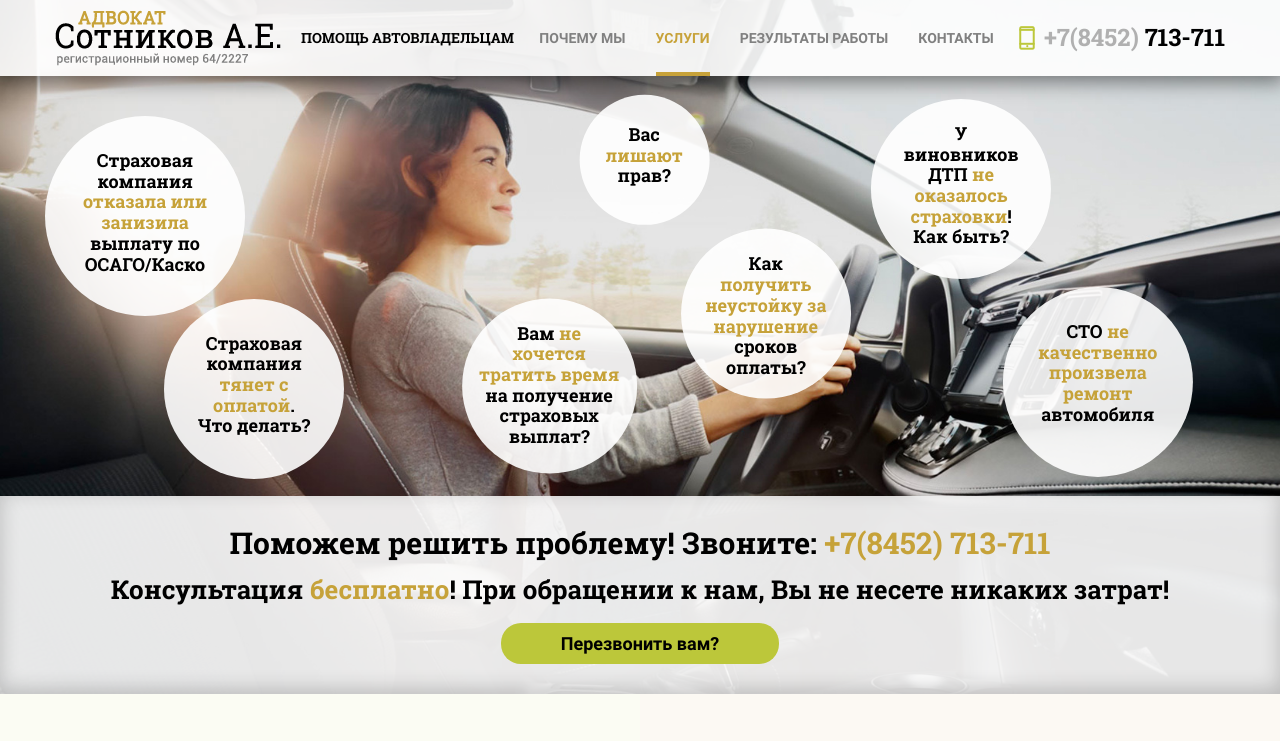
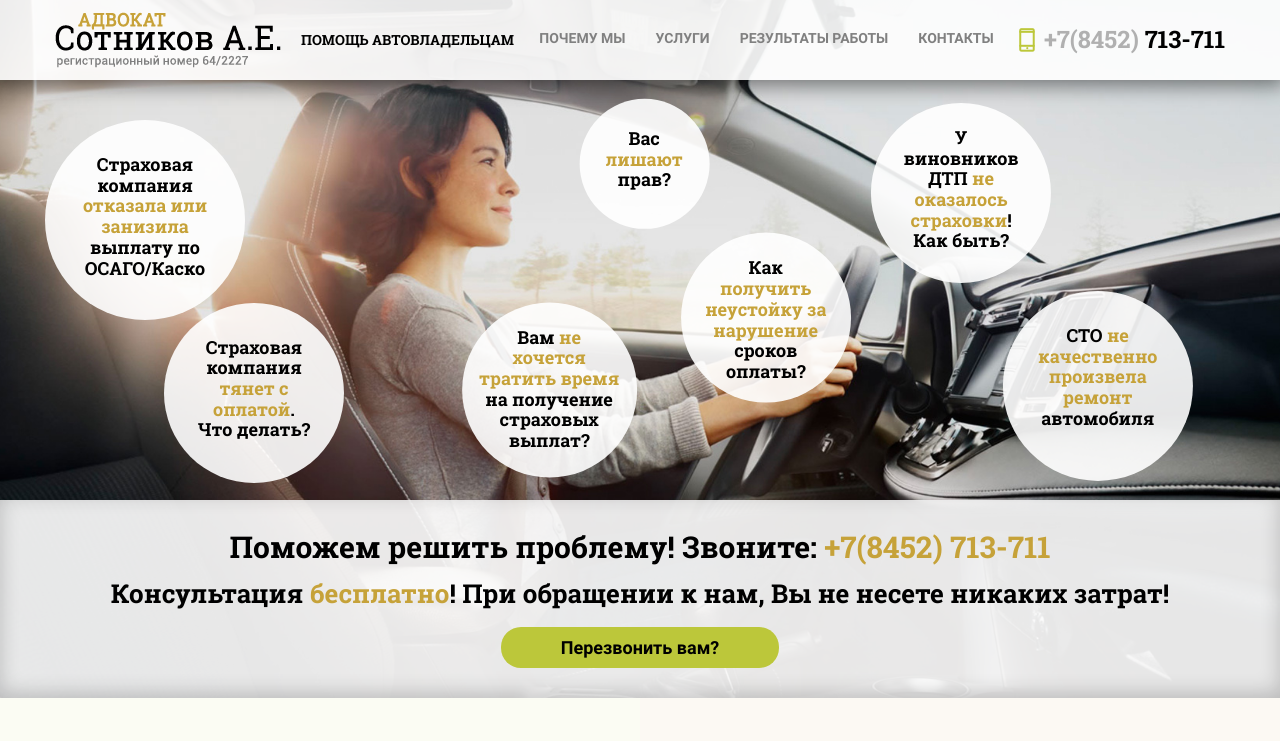
Before and after one commit to snvoke/landing-page, a website: page src/index.html in a window 1280 px wide. Shown: the top 741 px of the page. Drawn offline with Linux system fonts and the light colour scheme.

Commit message:
Changed the menu border

```diff
--- a/src/sass/style.scss
+++ b/src/sass/style.scss
@@ -64,35 +64,19 @@ body {
 
 .nav__link {
   display: block;
-  padding: 30px 15px;
+  padding: 30px 0;
+  margin: 0 15px;
   text-transform: uppercase;
   text-decoration: none;
   color: $gray;
-  transition: color ease .15s, background-color ease .15s;
   user-select: none;
+  border-bottom: 4px solid transparent;
 
   &:hover {
-    background-color: rgba(#000, .1);
+    border-bottom: 4px solid $brown-light;
     color: $brown-light;
   }
 
-}
-
-.nav__link--active {
-  position: relative;
-  color: $brown-light;
-  pointer-events: none;
-  cursor: default;
-
-  &::after {
-    content: "";
-    position: absolute;
-    bottom: 0;
-    left: 15px;
-    right: 15px;
-    height: 4px;
-    background-color: $brown-light;
-  }
 }
 
 .callback__phone {
@@ -226,7 +210,12 @@ body {
   }
 
   .nav__link {
-    padding: 20px 45px;
+    padding: 20px 0;
+    border-bottom: 0;
+
+    &:hover {
+      border-bottom: 0;
+    }
 
     &::after {
       display: none;
```
Also changed, not shown: src/css/style.css, src/css/style.min.css.
